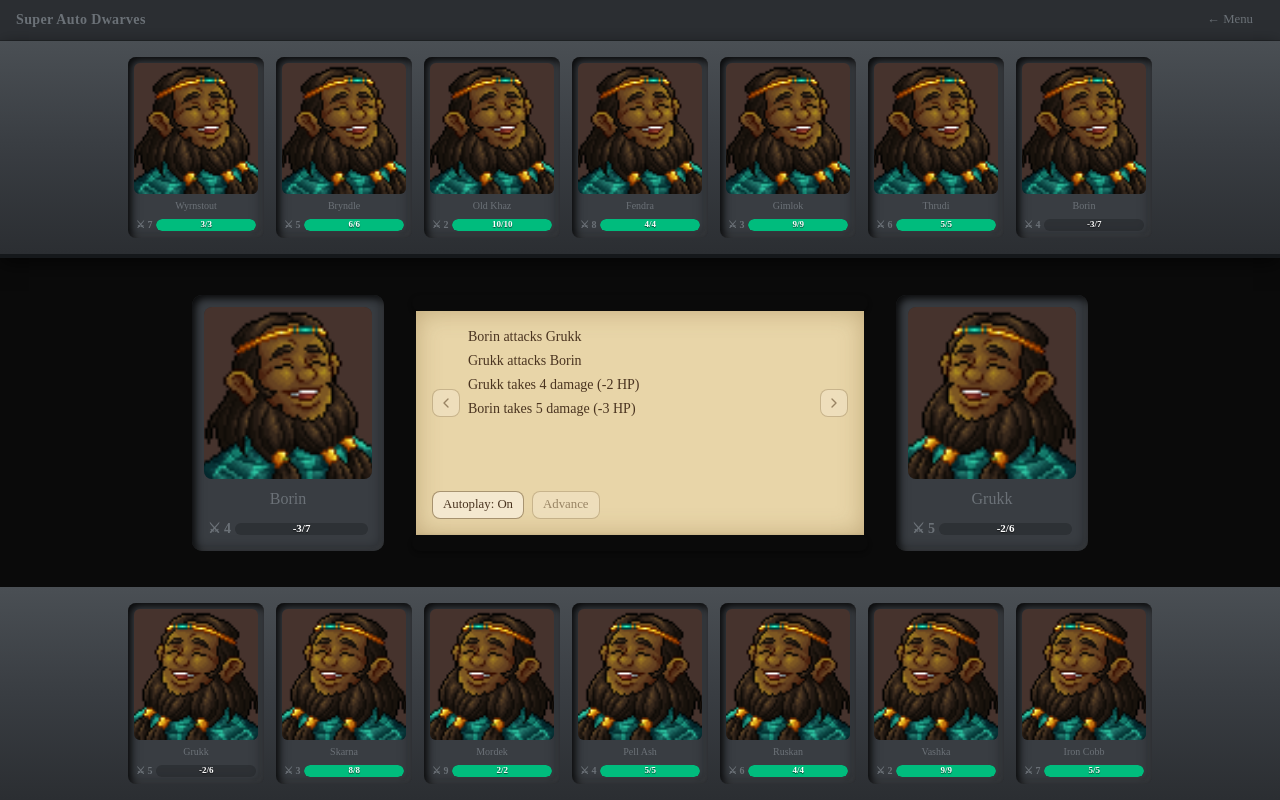
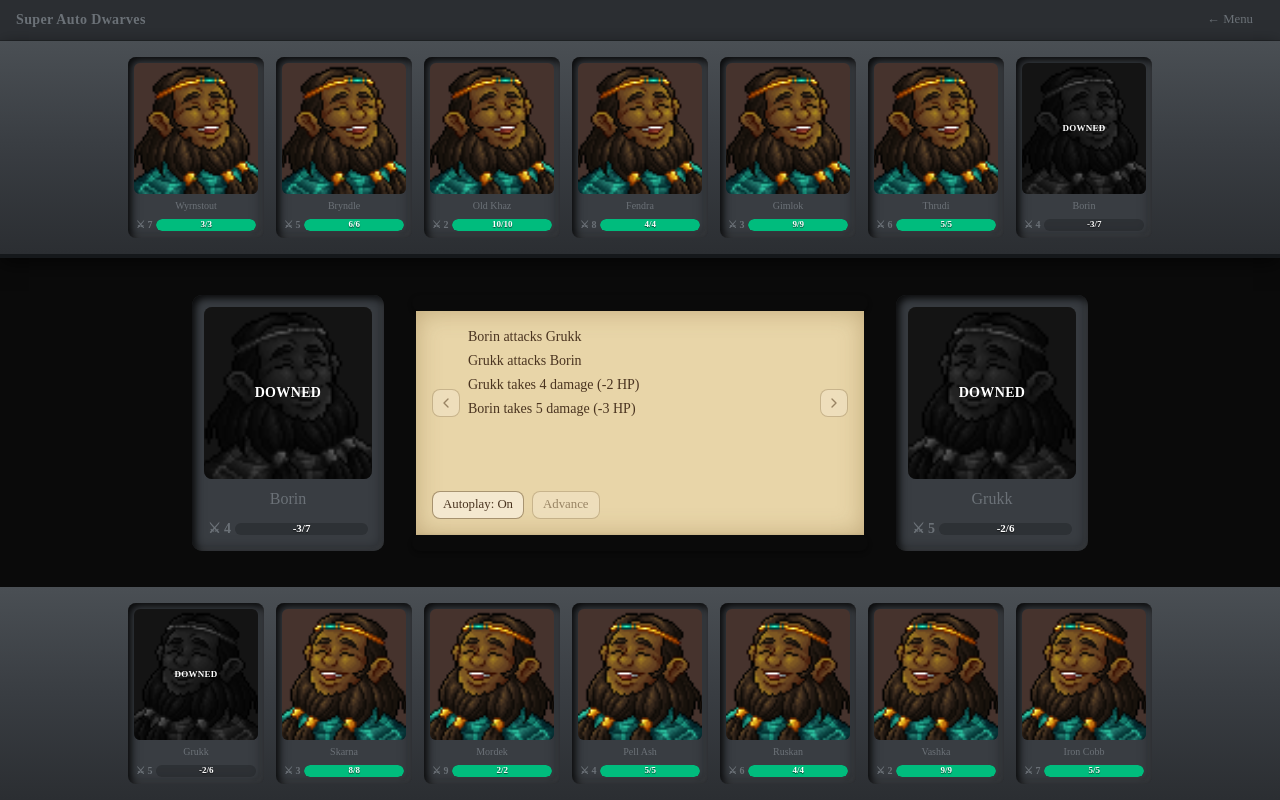
Before and after one commit to Mosniff/super-auto-dwarves-next, a Next.js app: page /play in a window 1280 px wide. Both pictures are taken after a click on the button "Autoplay: Off". Built offline with nearby package versions, Linux system fonts and the light colour scheme.

Commit message:
Add downed state to character card

```diff
--- a/src/components/game/CharacterCard.tsx
+++ b/src/components/game/CharacterCard.tsx
@@ -15,6 +15,7 @@ const VARIANT_STYLES = {
     stats: "text-[10px] px-0.5",
     portraitRounding: "rounded-sm",
     hpBarText: "text-[9px]",
+    downedLabelText: "text-[9px]",
   },
   full: {
     gap: "gap-2",
@@ -22,6 +23,7 @@ const VARIANT_STYLES = {
     stats: "text-sm px-1",
     portraitRounding: "rounded-md",
     hpBarText: "text-[11px]",
+    downedLabelText: "text-sm",
   },
 } as const;
 
@@ -32,6 +34,7 @@ export function CharacterCard({
 }: CharacterCardProps) {
   const styles = VARIANT_STYLES[variant];
   const hpFillRatio = hpBarFillRatio(character.hp, character.maxHp);
+  const isDowned = character.hp <= 0;
 
   return (
     <div
@@ -39,17 +42,30 @@ export function CharacterCard({
     >
       <div
         className={`relative w-full flex-1 overflow-hidden bg-slate-300 ${styles.portraitRounding}`}
+      >
+        <div
+          className="absolute inset-0"
           style={facing === "left" ? { transform: "scaleX(-1)" } : undefined}
         >
           <Image
             src="/character_portraits/placeholder.png"
             alt={character.name}
             fill
-          className="object-cover"
+            className={`object-cover transition-[filter,opacity] duration-200 ease-out ${
+              isDowned ? "grayscale brightness-75" : ""
+            }`}
             sizes="250px"
             quality={90}
             priority
           />
+        </div>
+        <div
+          className={`absolute inset-0 flex items-center justify-center bg-black/50 font-bold tracking-wide text-white uppercase transition-opacity duration-200 ease-out ${
+            isDowned ? "opacity-100" : "opacity-0"
+          } ${styles.downedLabelText}`}
+        >
+          Downed
+        </div>
       </div>
       <span
         className={`w-full truncate text-center font-medium text-slate-50 ${styles.name}`}
```
Lines whose indentation alone changed are shown as unchanged.
